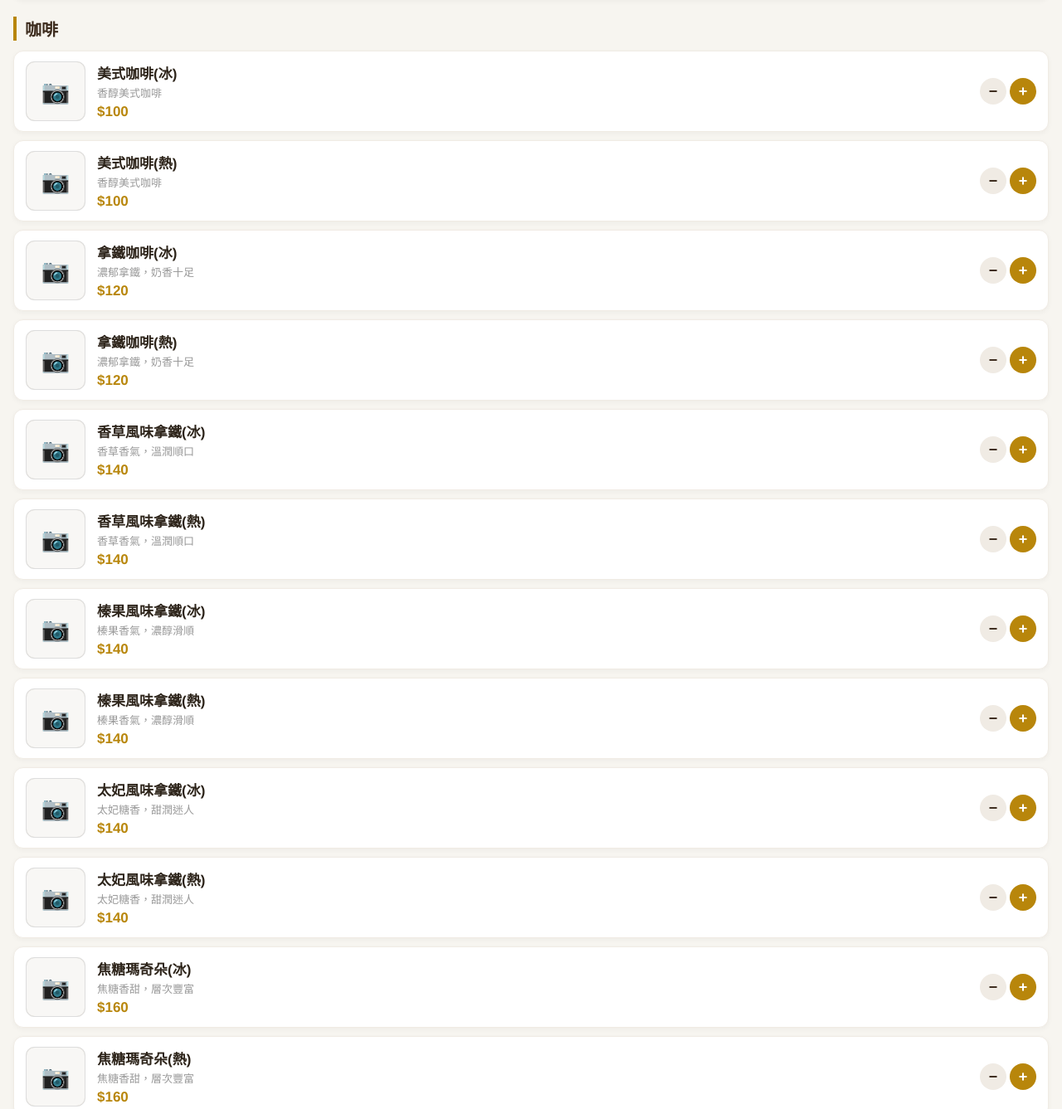
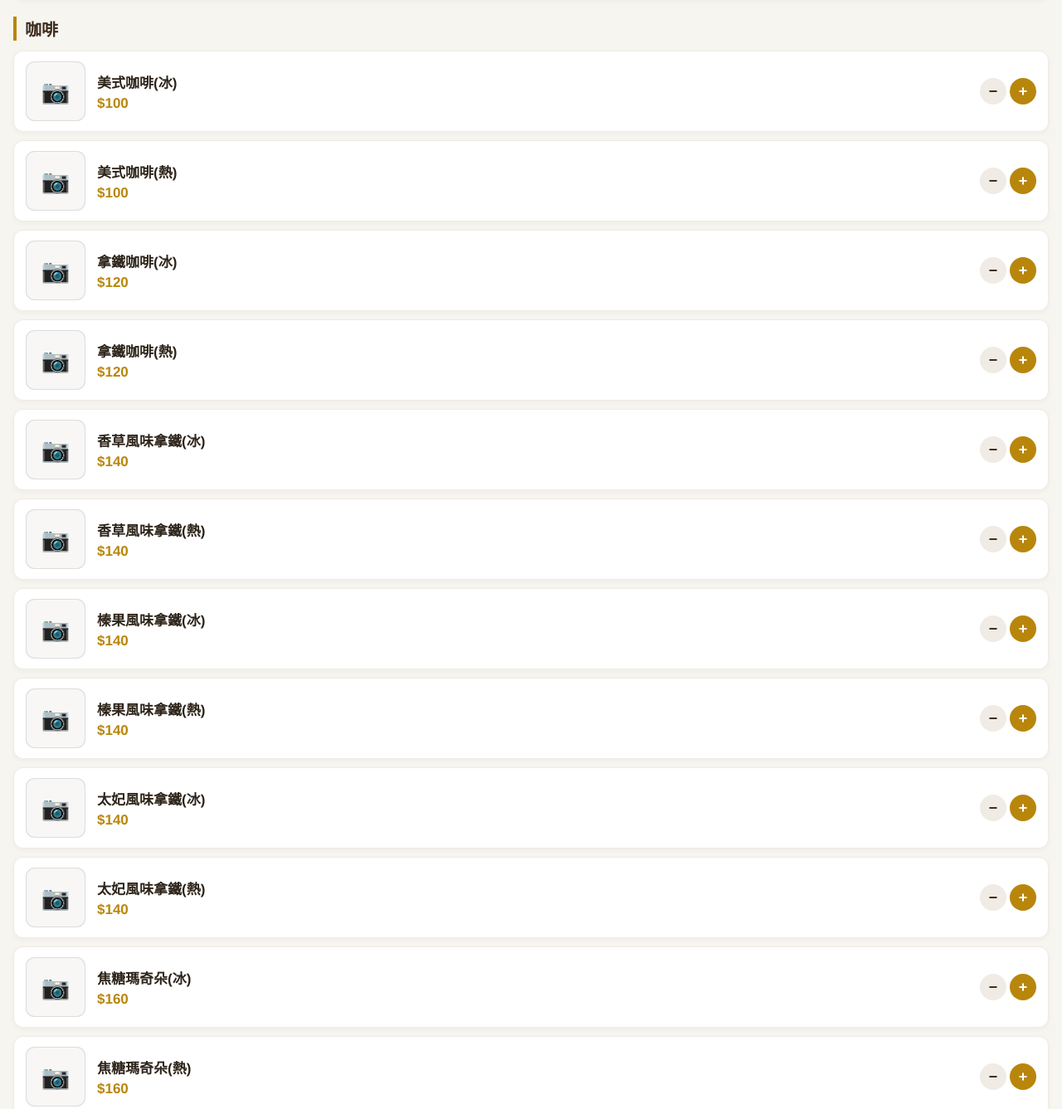
Before and after one commit to KevinHaidan/tabel-1, a plain HTML site: page index.html in a window 1280 px wide. Shown: the part 5741-7078 px from the top of the page at 83% size. Drawn offline with Linux system fonts and the light colour scheme; no server answers.

Commit message:
Update index.html

```diff
--- a/index.html
+++ b/index.html
@@ -913,31 +913,31 @@
             { id: 37, name: '白飯', desc: '台灣好米，香Q可口', price: 10, category: '主食' },
 
             // ===== 飲品（新順序） =====
-            { id: 38, name: '英式紅茶(冰)', desc: '經典古早味紅茶', price: 80, category: '飲品' },
-            { id: 39, name: '英式紅茶(熱)', desc: '經典古早味紅茶', price: 80, category: '飲品' },
-            { id: 40, name: '紅茶鮮奶茶(冰)', desc: '紅茶加鮮奶，香濃滑順', price: 120, category: '飲品' },
-            { id: 41, name: '紅茶鮮奶茶(熱)', desc: '紅茶加鮮奶，香濃滑順', price: 120, category: '飲品' },
-            { id: 42, name: '柳橙汁(冰)', desc: '新鮮現榨柳橙汁', price: 80, category: '飲品' },
-            { id: 43, name: '可爾必思(冰)', desc: '酸甜乳酸菌飲', price: 80, category: '飲品' },
-            { id: 44, name: '麥芽牛乳(冰)', desc: '香濃麥芽，經典風味', price: 50, category: '飲品' },
-            { id: 45, name: '巧克力牛乳(冰)', desc: '濃郁巧克力，香甜順口', price: 50, category: '飲品' },
+            { id: 38, name: '英式紅茶(冰)', desc: '', price: 80, category: '飲品' },
+            { id: 39, name: '英式紅茶(熱)', desc: '', price: 80, category: '飲品' },
+            { id: 40, name: '紅茶鮮奶茶(冰)', desc: '', price: 120, category: '飲品' },
+            { id: 41, name: '紅茶鮮奶茶(熱)', desc: '', price: 120, category: '飲品' },
+            { id: 42, name: '柳橙汁(冰)', desc: '', price: 80, category: '飲品' },
+            { id: 43, name: '可爾必思(冰)', desc: '', price: 80, category: '飲品' },
+            { id: 44, name: '麥芽牛乳(冰)', desc: '', price: 50, category: '飲品' },
+            { id: 45, name: '巧克力牛乳(冰)', desc: '', price: 50, category: '飲品' },
             { id: 46, name: '台灣啤酒', desc: '', price: 90, category: '飲品' },
             { id: 47, name: '百威啤酒', desc: '', price: 120, category: '飲品' },
             { id: 48, name: '雪山啤酒', desc: '', price: 120, category: '飲品' },
 
             // ===== 咖啡（新分類） =====
-            { id: 55, name: '美式咖啡(冰)', desc: '香醇美式咖啡', price: 100, category: '咖啡' },
-            { id: 56, name: '美式咖啡(熱)', desc: '香醇美式咖啡', price: 100, category: '咖啡' },
-            { id: 57, name: '拿鐵咖啡(冰)', desc: '濃郁拿鐵，奶香十足', price: 120, category: '咖啡' },
-            { id: 58, name: '拿鐵咖啡(熱)', desc: '濃郁拿鐵，奶香十足', price: 120, category: '咖啡' },
-            { id: 59, name: '香草風味拿鐵(冰)', desc: '香草香氣，溫潤順口', price: 140, category: '咖啡' },
-            { id: 60, name: '香草風味拿鐵(熱)', desc: '香草香氣，溫潤順口', price: 140, category: '咖啡' },
-            { id: 61, name: '榛果風味拿鐵(冰)', desc: '榛果香氣，濃醇滑順', price: 140, category: '咖啡' },
-            { id: 62, name: '榛果風味拿鐵(熱)', desc: '榛果香氣，濃醇滑順', price: 140, category: '咖啡' },
-            { id: 63, name: '太妃風味拿鐵(冰)', desc: '太妃糖香，甜潤迷人', price: 140, category: '咖啡' },
-            { id: 64, name: '太妃風味拿鐵(熱)', desc: '太妃糖香，甜潤迷人', price: 140, category: '咖啡' },
-            { id: 65, name: '焦糖瑪奇朵(冰)', desc: '焦糖香甜，層次豐富', price: 160, category: '咖啡' },
-            { id: 66, name: '焦糖瑪奇朵(熱)', desc: '焦糖香甜，層次豐富', price: 160, category: '咖啡' },
+            { id: 55, name: '美式咖啡(冰)', desc: '', price: 100, category: '咖啡' },
+            { id: 56, name: '美式咖啡(熱)', desc: '', price: 100, category: '咖啡' },
+            { id: 57, name: '拿鐵咖啡(冰)', desc: '', price: 120, category: '咖啡' },
+            { id: 58, name: '拿鐵咖啡(熱)', desc: '', price: 120, category: '咖啡' },
+            { id: 59, name: '香草風味拿鐵(冰)', desc: '', price: 140, category: '咖啡' },
+            { id: 60, name: '香草風味拿鐵(熱)', desc: '', price: 140, category: '咖啡' },
+            { id: 61, name: '榛果風味拿鐵(冰)', desc: '', price: 140, category: '咖啡' },
+            { id: 62, name: '榛果風味拿鐵(熱)', desc: '', price: 140, category: '咖啡' },
+            { id: 63, name: '太妃風味拿鐵(冰)', desc: '', price: 140, category: '咖啡' },
+            { id: 64, name: '太妃風味拿鐵(熱)', desc: '', price: 140, category: '咖啡' },
+            { id: 65, name: '焦糖瑪奇朵(冰)', desc: '', price: 160, category: '咖啡' },
+            { id: 66, name: '焦糖瑪奇朵(熱)', desc: '', price: 160, category: '咖啡' },
         ];
 
         const categories = ['招牌必點', '經典料理', '高山蔬菜', '炸物小點', '湯品', '主食', '飲品', '咖啡'];
```
